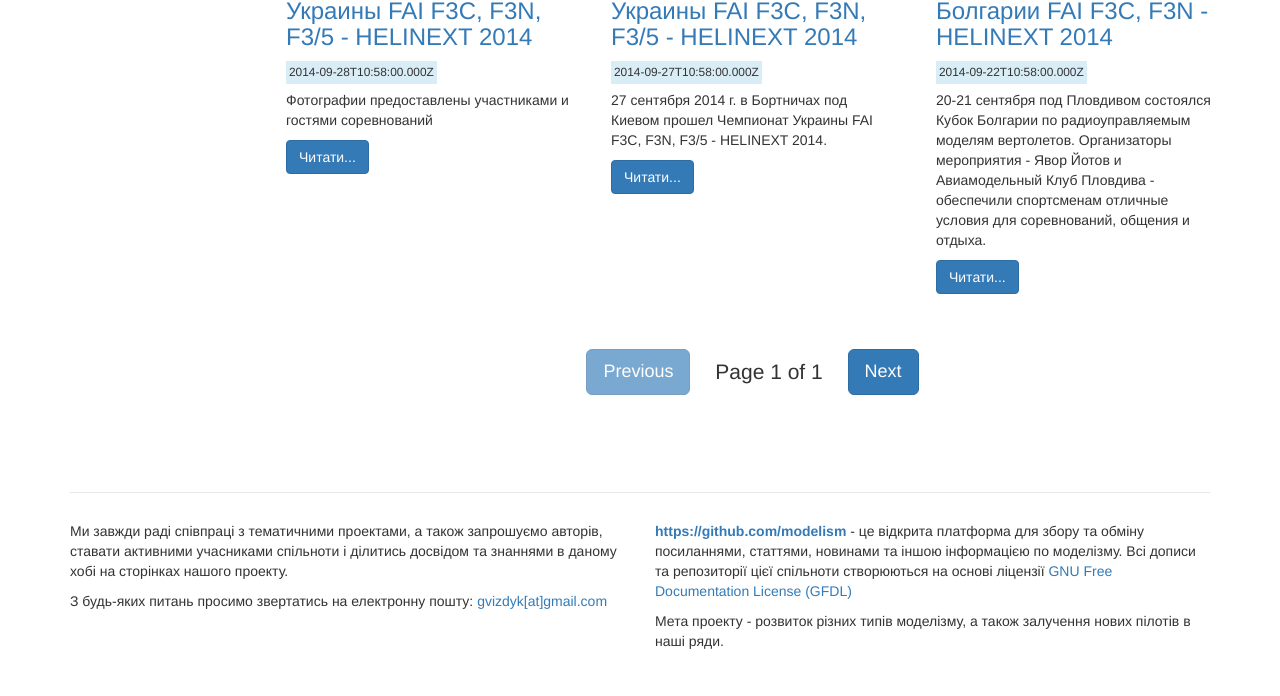
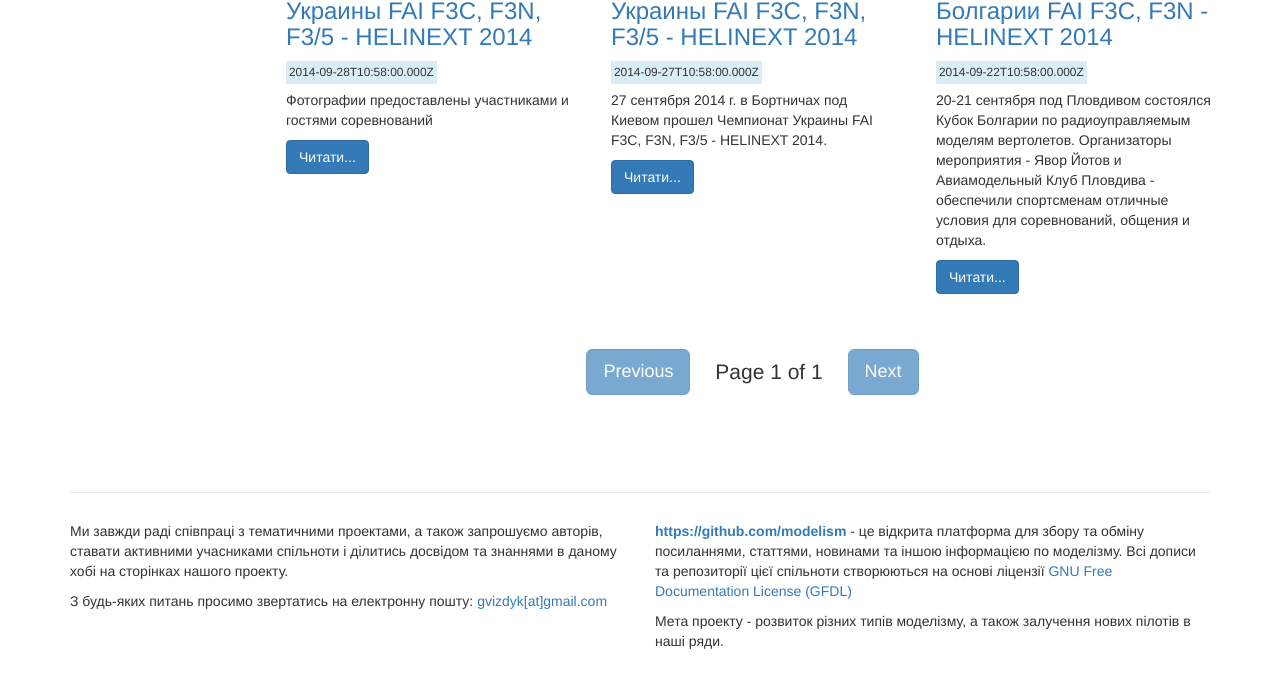
Before and after one commit to modelism/community, a Jekyll site: the page built from news.html, in a window 1280 px wide. Shown: the part 1534-2230 px from the top of the page. Built offline with Jekyll 4.4.1, drawn with Linux system fonts in a browser that asks for light colours; nearby versions of some CDN libraries.

Commit message:
Update news.html

```diff
--- a/news.html
+++ b/news.html
@@ -55,7 +55,7 @@ permalink: /news/
                 <li class="lead">
                     Page {(curPage + 1)} of {( numberOfPages )}
                 </li>
-                <li><button type="button" class="btn btn-primary btn-lg" ng-disabled="curPage >= newslist.length/pageSize - 1" ng-click="curPage = curPage+1">Next</button></li>
+                <li><button type="button" class="btn btn-primary btn-lg" ng-disabled="curPage >= numberOfPages - 1" ng-click="curPage = curPage+1">Next</button></li>
               </ul>
             </nav>
 
```
